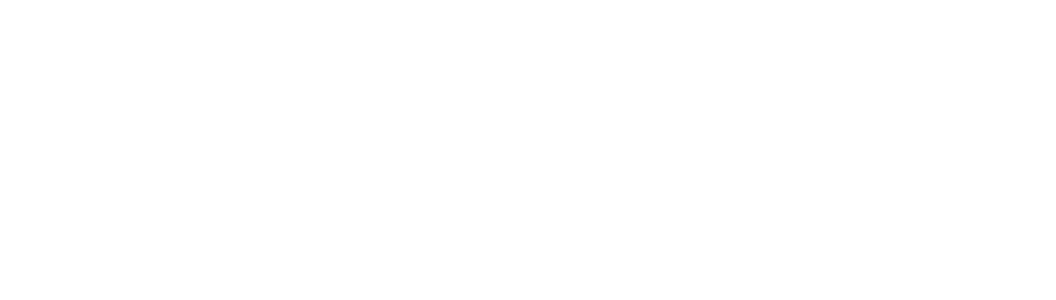
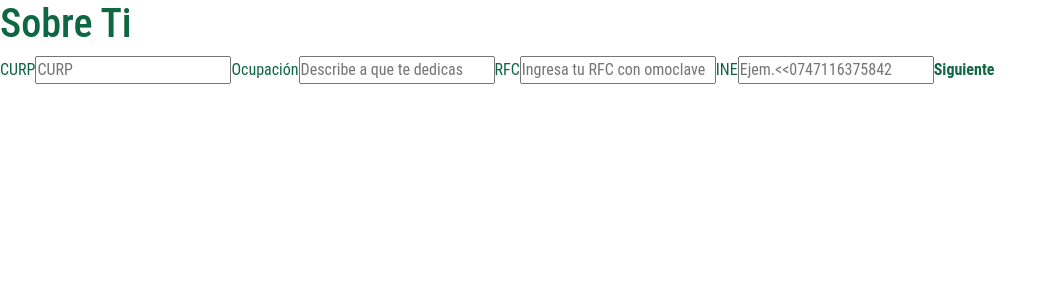
Before and after one commit to VianeyLaraRangel/MiMonteDePiedad, a React (Create React App) app: page /sobreti in a window 1280 px wide. Shown: the top 300 px of the page, without its empty margins (0-1056 px from the left). Built offline with nearby package versions, Linux system fonts and the light colour scheme.

Commit message:
2 Vistas de Formularios

```diff
--- a/src/App.js
+++ b/src/App.js
@@ -5,7 +5,9 @@
 
 import Home from './Views/Home';
 import LogIn from './Views/LogIn';
-import FormRequest from './Views/Formulario';
+//import FormRequest from './Views/Formulario';
+import FormSobreTi from './Views/FormSobreTi';
+import FormPlanes from './Views/FormPlanes';
 import CreditProposal from './Views/CreditProposal';
 import Payment from './Views/Payment';
 
@@ -16,7 +18,9 @@
         <Switch>
           <Route exact path='/' component={LogIn} />
           <Route path='/inicio' component={Home} />
-          <Route path='/formulario' component={FormRequest} />
+          {/* <Route path='/formulario' component={FormRequest} /> */}
+          <Route path='/sobreti' component={FormSobreTi} />
+          <Route path='/tusplanes' component={FormPlanes} />
           <Route path='/propuesta' component={CreditProposal} />
           <Route path='/pago' component={Payment} />
         </Switch>
--- /dev/null
+++ b/src/Views/FormPlanes.js
@@ -0,0 +1,119 @@
+import React from 'react';
+import { Formik, Form, useField } from 'formik';
+import * as Yup from 'yup';
+
+const MyTextInput = ({ label, ...props }) => {
+
+  const [field, meta] = useField(props);
+  return (
+    <>
+      <label htmlFor={props.id || props.name}>{label}</label>
+      <input className="text-input" {...field} {...props} />
+      {meta.touched && meta.error ? (
+        <div className="error">{meta.error}</div>
+      ) : null}
+    </>
+  );
+};
+
+
+const MySelect = ({ label, ...props }) => {
+
+  // which we can spread on <input> and alse replace ErrorMessage entirely.
+  const [field, meta] = useField(props);
+  return (
+    <>
+      <label htmlFor={props.id || props.name}>{label}</label>
+      <select {...field} {...props} />
+      {meta.touched && meta.error ? (
+        <errormessage>{meta.error}</errormessage>
+      ) : null}
+    </>
+  );
+};
+
+// Formulario
+const SignupForm = () => {
+  return (
+    <>
+      <h1>Tus Planes</h1>
+      <Formik
+        initialValues={{
+          planes: '',
+          jobType: '', // añade un select select
+          ocupacion: '',
+          rfc: '',
+          acceptedTerms: false, // checkbox
+
+        }}
+        validationSchema={Yup.object({
+          planes: Yup.string()
+            .max(200, 'Debe tener 15 caracteres o menos')
+            .required('Required'),
+            ctonecesitas: Yup.string()
+            .oneOf(
+              ['op1', 'op2', 'op3', 'op4','op5','op6','other'],
+              'Invalid Job Type'
+            )
+            .required('Required'),
+          ocupacion: Yup.string()
+            .max(35, 'Debe tener 35 caracteres o menos')
+            .required('Required'),
+          email: Yup.string()
+            .max(17,'RFC incorrecto')
+            .required('Required'),
+          acceptedTerms: Yup.boolean()
+            .required('Required')
+            .oneOf([true], 'You must accept the terms and conditions.'),
+
+        })}
+        onSubmit={(values, { setSubmitting }) => {
+          setTimeout(() => {
+            alert(JSON.stringify(values, null, 2));
+            setSubmitting(false);
+          }, 400);
+        }}
+      >
+        <Form>
+          <MyTextInput
+            label="¿Cuáles son tus planes?"
+            name="planes"
+            type="text-area"
+            placeholder="Describe tus planes"
+          />
+          <MySelect label="¿Cuanto necesitas?" name="ctonecesitas">
+            <option value="">Seleccione una opción</option>
+            <option value="op1">$5,000.00 a $7,500.00</option>
+            <option value="op2">$7,500.00 a $10,000.00</option>
+            <option value="op3">$10,000.00 a $12,500.00</option>
+            <option value="op4">$12,500.00 a $15,000.00</option>
+            <option value="op5">$15,000.00 a $17,500.00</option>
+            <option value="op6">$17,500.00 a $20,000.00</option>
+            <option value="other">Other</option>
+          </MySelect>
+          <MyTextInput
+            label="Ocupación"
+            name="ocupacion"
+            type="text-area"
+            placeholder="Describe a que te dedicas"
+          />
+          <MyTextInput
+            label="RFC"
+            name="rfc"
+            type="text"
+            placeholder="Ingresa tu RFC con omoclave"
+          />
+
+
+
+          <button type="submit">Siguiente</button>
+        </Form>
+      </Formik>
+    </>
+  );
+};
+// function App() {
+//     return <SignupForm />;
+//   }
+
+export default SignupForm;
--- /dev/null
+++ b/src/Views/FormSobreTi.js
@@ -0,0 +1,88 @@
+import React from 'react';
+import { Formik, Form, useField } from 'formik';
+import * as Yup from 'yup';
+
+const MyTextInput = ({ label, ...props }) => {
+
+  const [field, meta] = useField(props);
+  return (
+    <>
+      <label htmlFor={props.id || props.name}>{label}</label>
+      <input className="text-input" {...field} {...props} />
+      {meta.touched && meta.error ? (
+        <div className="error">{meta.error}</div>
+      ) : null}
+    </>
+  );
+};
+
+
+// Formulario
+const SignupForm = () => {
+  return (
+    <>
+      <h1>Sobre Ti</h1>
+      <Formik
+        initialValues={{
+          curp: '',
+          ocupacion: '',
+          rfc: '',
+          ine: '',
+        }}
+        validationSchema={Yup.object({
+          curp: Yup.string()
+            .max(15, 'Debe tener 15 caracteres o menos')
+            .required('Obligatorio'),
+          ocupacion: Yup.string()
+            .max(35, 'Debe tener 35 caracteres o menos')
+            .required('Obligatorio'),
+          rfc: Yup.string()
+            .max(13,'RFC incorrecto, Verifica en el link')
+            .required('Obligatorio'),
+          ine: Yup.string()
+          .max(15, 'Debe tener 13 o 12 caracteres')
+            .required('Obligatorio'),
+        })}
+        onSubmit={(values, { setSubmitting }) => {
+          setTimeout(() => {
+            alert(JSON.stringify(values, null, 2));
+            setSubmitting(false);
+          }, 400);
+        }}
+      >
+        <Form>
+          <MyTextInput
+            label="CURP"
+            name="curp"
+            type="text"
+            placeholder="CURP"
+          />
+          <MyTextInput
+            label="Ocupación"
+            name="ocupacion"
+            type="text-area"
+            placeholder="Describe a que te dedicas"
+          />
+          <MyTextInput
+            label="RFC"
+            name="rfc"
+            type="text"
+            placeholder="Ingresa tu RFC con omoclave"
+          />
+          <MyTextInput
+            label="INE"
+            name="ine"
+            type="text"
+            placeholder="Ejem.<<0747116375842"
+          />
+          <button type="submit">Siguiente</button>
+        </Form>
+      </Formik>
+    </>
+  );
+};
+// function App() {
+//     return <SignupForm />;
+//   }
+
+export default SignupForm;
--- a/src/Views/Formulario.js
+++ /dev/null
@@ -1,132 +0,0 @@
-import React from 'react';
-//import ReactDOM from 'react-dom';
-import { Formik, Form, useField } from 'formik';
-import * as Yup from 'yup';
-
-const MyTextInput = ({ label, ...props }) => {
-
-  const [field, meta] = useField(props);
-  return (
-    <>
-      <label htmlFor={props.id || props.name}>{label}</label>
-      <input className="text-input" {...field} {...props} />
-      {meta.touched && meta.error ? (
-        <div className="error">{meta.error}</div>
-      ) : null}
-    </>
-  );
-};
-
-const MyCheckbox = ({ children, ...props }) => {
-
-  const [field, meta] = useField({ ...props, type: 'checkbox' });
-  return (
-    <>
-      <label className="checkbox">
-        <input type="checkbox" {...field} {...props} />
-        {children}
-      </label>
-      {meta.touched && meta.error ? (
-        <div className="error">{meta.error}</div>
-      ) : null}
-    </>
-  );
-};
-
-
-const MySelect = ({ label, ...props }) => {
-  // useField() returns [formik.getFieldProps(), formik.getFieldMeta()]
-  // which we can spread on <input> and alse replace ErrorMessage entirely.
-  const [field, meta] = useField(props);
-  return (
-    <>
-      <label htmlFor={props.id || props.name}>{label}</label>
-      <select {...field} {...props} />
-      {meta.touched && meta.error ? (
-        <errormessage>{meta.error}</errormessage>
-      ) : null}
-    </>
-  );
-};
-
-// Formulario
-const SignupForm = () => {
-  return (
-    <>
-      <h1>Subscribe!</h1>
-      <Formik
-        initialValues={{
-          firstName: '',
-          lastName: '',
-          email: '',
-          acceptedTerms: false, // checkbox
-          jobType: '', // añade un select select
-        }}
-        validationSchema={Yup.object({
-          firstName: Yup.string()
-            .max(15, 'Must be 15 characters or less')
-            .required('Required'),
-          lastName: Yup.string()
-            .max(20, 'Must be 20 characters or less')
-            .required('Required'),
-          email: Yup.string()
-            .email('Invalid email address')
-            .required('Required'),
-          acceptedTerms: Yup.boolean()
-            .required('Required')
-            .oneOf([true], 'You must accept the terms and conditions.'),
-          jobType: Yup.string()
-            .oneOf(
-              ['designer', 'development', 'product', 'other'],
-              'Invalid Job Type'
-            )
-            .required('Required'),
-        })}
-        onSubmit={(values, { setSubmitting }) => {
-          setTimeout(() => {
-            alert(JSON.stringify(values, null, 2));
-            setSubmitting(false);
-          }, 400);
-        }}
-      >
-        <Form>
-          <MyTextInput
-            label="First Name"
-            name="firstName"
-            type="text"
-            placeholder="Jane"
-          />
-          <MyTextInput
-            label="Last Name"
-            name="lastName"
-            type="text"
-            placeholder="Doe"
-          />
-          <MyTextInput
-            label="Email Address"
-            name="email"
-            type="email"
-            placeholder="jane@formik.com"
-          />
-          <MySelect label="Job Type" name="jobType">
-            <option value="">Select a job type</option>
-            <option value="designer">Designer</option>
-            <option value="development">Developer</option>
-            <option value="product">Product Manager</option>
-            <option value="other">Other</option>
-          </MySelect>
-          <MyCheckbox name="acceptedTerms">
-            I accept the terms and conditions
-          </MyCheckbox>
-
-          <button type="submit">Submit</button>
-        </Form>
-      </Formik>
-    </>
-  );
-};
-// function App() {
-//     return <SignupForm />;
-//   }
-
-export default SignupForm;
```
